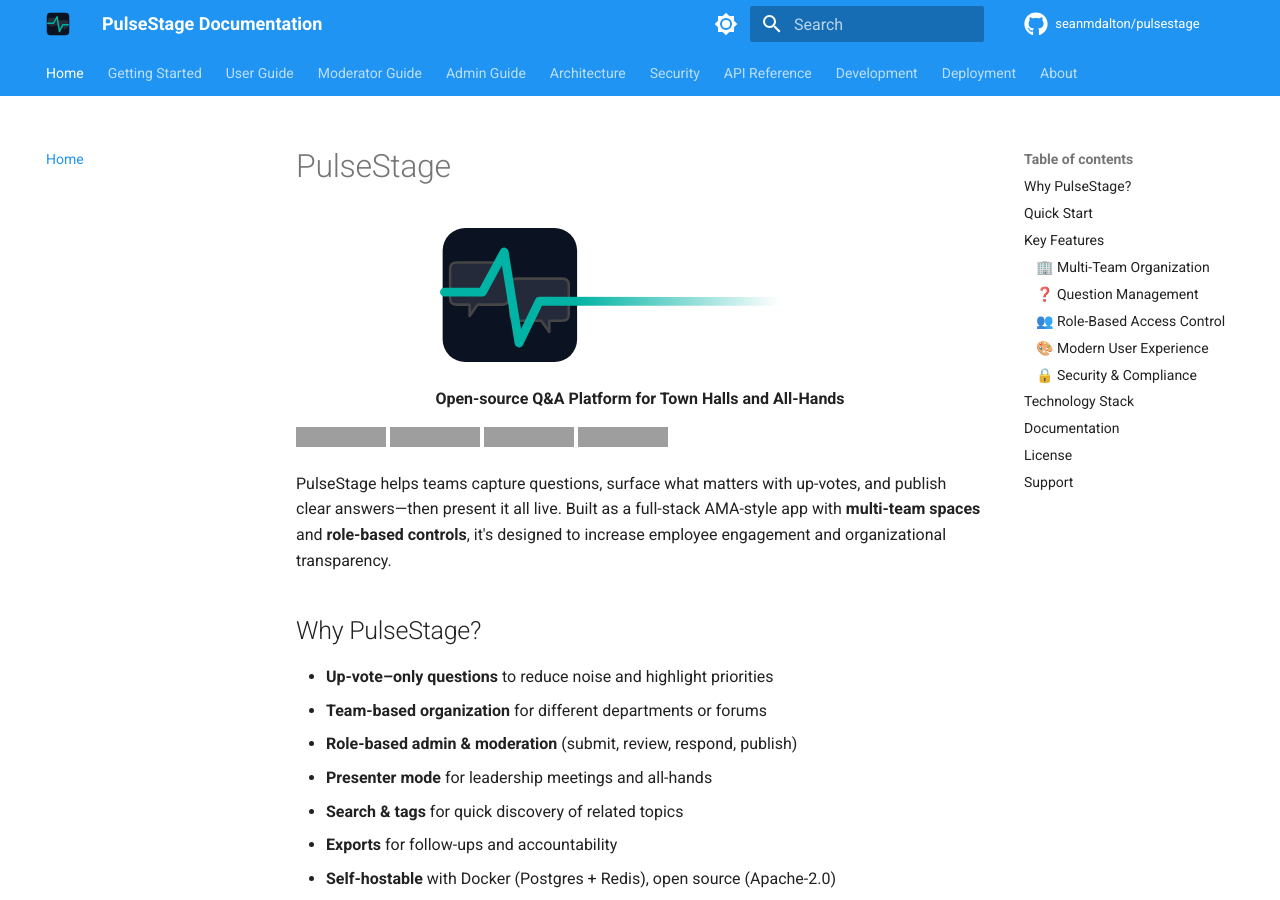
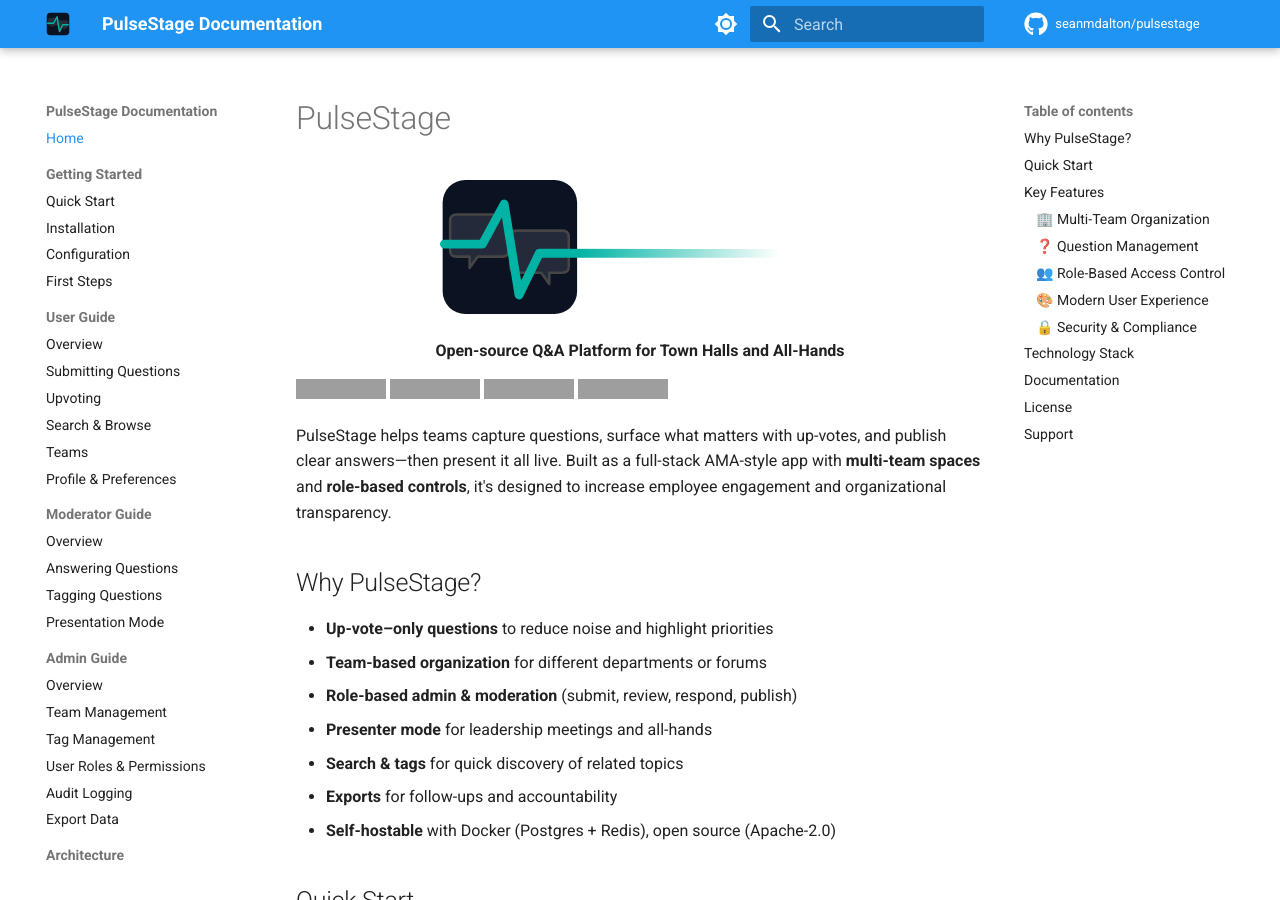
Before and after one commit to seanmdalton/pulsestage, an MkDocs documentation site: the page built from docs/index.md, in a window 1280 px wide and 900 px high. Built offline with MkDocs 1.6.1 and Material for MkDocs 9.7.7, drawn with Linux system fonts in a browser that asks for light colours; comment, search, counter and statistics services are not loaded; the version menu is left out; grey boxes are pictures that could not be loaded.

Commit message:
refactor(docs): switch from top tabs to sidebar navigation
- Remove navigation.tabs feature
- Add navigation.indexes for better section organization
- Add toc.follow for improved navigation UX
- All 9 sections now appear in left sidebar
- Prevents overcrowding the top navigation bar

```diff
--- a/mkdocs.yml
+++ b/mkdocs.yml
@@ -28,10 +28,11 @@
   features:
     - navigation.instant
     - navigation.tracking
-    - navigation.tabs
     - navigation.sections
     - navigation.expand
     - navigation.top
+    - navigation.indexes
+    - toc.follow
     - search.suggest
     - search.highlight
     - content.code.copy
```
